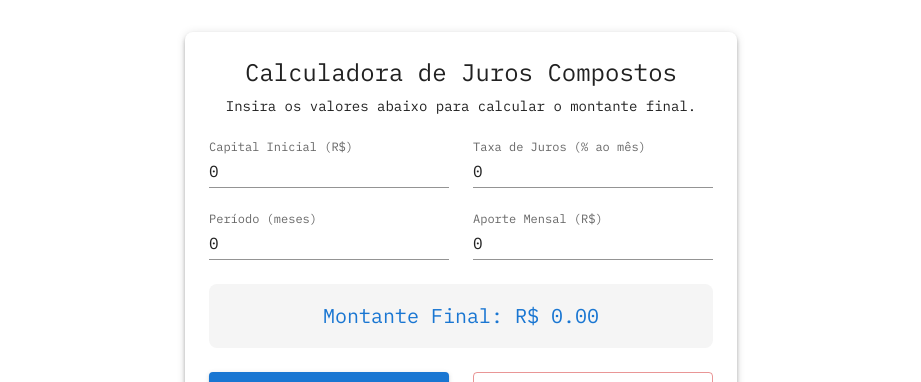
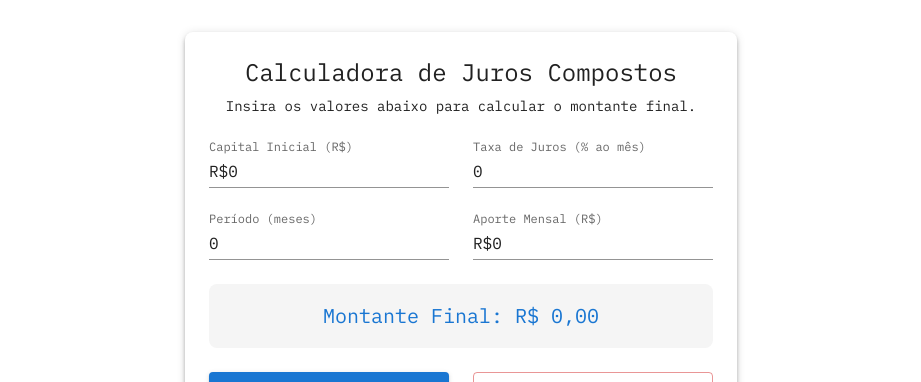
Before and after one commit to heridepaula/calculadoraonlinebr, a Next.js app: page /calculadoras/calculadora-juros-compostos in a window 1280 px wide. Shown: the top 382 px of the page, without its empty margins (179-1100 px from the left). Built offline with nearby package versions, Linux system fonts and the light colour scheme.

Commit message:
feature: adiciona mascara nos campos de moeda

```diff
--- a/pages/calculadoras/calculadora-juros-compostos/calculator.tsx
+++ b/pages/calculadoras/calculadora-juros-compostos/calculator.tsx
@@ -1,5 +1,6 @@
 import React from "react";
 import { Box, Button, Grid, TextField, Typography } from "@mui/material";
+import { NumericFormat } from "react-number-format";
 
 const Calculator = () => {
   const [initialValue, setInitialValue] = React.useState(0);
@@ -17,11 +18,18 @@ const Calculator = () => {
       </Typography>
       <Grid container spacing={3}>
         <Grid size={{ xs: 12, md: 6 }}>
-          <TextField
+          <NumericFormat
+            value={initialValue}
+            onChange={(e) => setInitialValue(Number(e.target.value.replace(/\./g, "").replace(/,/g, ".").replace("R$", "").trim()))}
+            customInput={TextField}
+            thousandSeparator="."
+            decimalSeparator=","
+            decimalScale={2}
+            valueIsNumericString={true}
+            allowNegative={false}
+            prefix="R$"
+            variant="standard"
             label="Capital Inicial (R$)"
-            variant="standard"
-            onChange={(e) => setInitialValue(Number(e.target.value))}
-            value={initialValue}
             fullWidth
           />
         </Grid>
@@ -40,14 +48,22 @@ const Calculator = () => {
             variant="standard"
             onChange={(e) => setPeriod(Number(e.target.value))}
             value={period}
-            fullWidth />
+            fullWidth
+          />
         </Grid>
         <Grid size={{ xs: 12, md: 6 }}>
-          <TextField
+        <NumericFormat
+            value={monthlyContribution}
+            onChange={(e) => setMonthlyContribution(Number(e.target.value.replace(/\./g, "").replace(/,/g, ".").replace("R$", "").trim()))}
+            customInput={TextField}
+            thousandSeparator="."
+            decimalSeparator=","
+            decimalScale={2}
+            valueIsNumericString={true}
+            allowNegative={false}
+            prefix="R$"
+            variant="standard"
             label="Aporte Mensal (R$)"
-            variant="standard"
-            onChange={(e) => setMonthlyContribution(Number(e.target.value))}
-            value={monthlyContribution}
             fullWidth
           />
         </Grid>
@@ -61,7 +77,7 @@ const Calculator = () => {
             }}
           >
             <Typography variant="h6" color="primary">
-              Montante Final: R$ {finalAmount.toFixed(2)}
+              Montante Final: R$ {finalAmount.toLocaleString('pt-BR', { minimumFractionDigits: 2 })}
             </Typography>
           </Box>
         </Grid>
@@ -71,10 +87,17 @@ const Calculator = () => {
             color="primary"
             sx={{ paddingY: 1.5, fontSize: "1rem" }}
             onClick={() => {
-                console.log(initialValue, interestRate, period, monthlyContribution);
+              console.log(
+                initialValue,
+                interestRate,
+                period,
+                monthlyContribution
+              );
               const montanteFinal =
                 initialValue * Math.pow(1 + interestRate / 100, period) +
-                monthlyContribution * ((Math.pow(1 + interestRate / 100, period) - 1) / (interestRate / 100));
+                monthlyContribution *
+                  ((Math.pow(1 + interestRate / 100, period) - 1) /
+                    (interestRate / 100));
               setFinalAmount(montanteFinal);
             }}
             fullWidth
```
Also changed, not shown: pages/index.tsx (+0 -11 lines), 1 other file (tests, documents, lock files or other folders).
